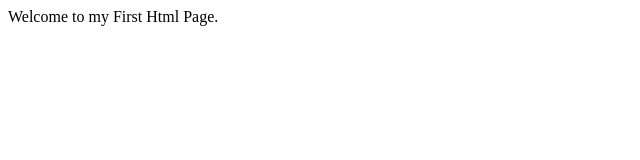
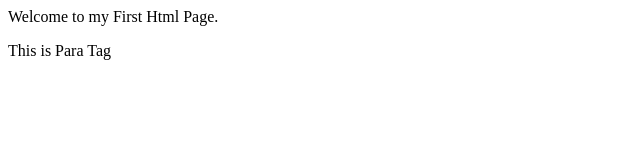
Before and after one commit to VenkataRamanjaneyulu/lwcLearning, a plain HTML site: page index.html in a window 1280 px wide. Shown: the full height of the page, 0-640 px from the left. Drawn offline with Linux system fonts and the light colour scheme.

Commit message:
second commit

```diff
--- a/index.html
+++ b/index.html
@@ -6,6 +6,7 @@
     <body>
         <div>
             Welcome to my First Html Page.
+            <p>This is Para Tag</p>
         </div>
     </body>
 </html>
```
